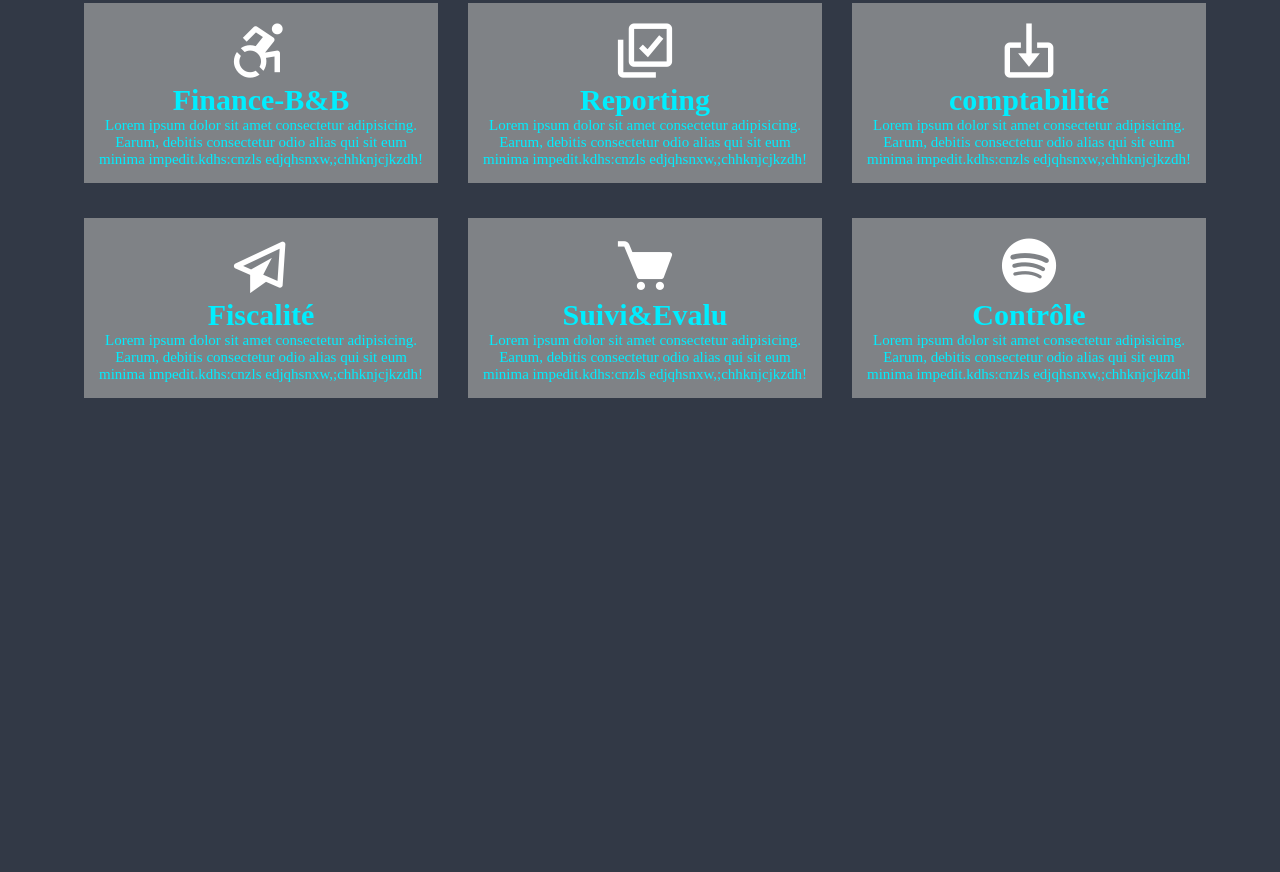
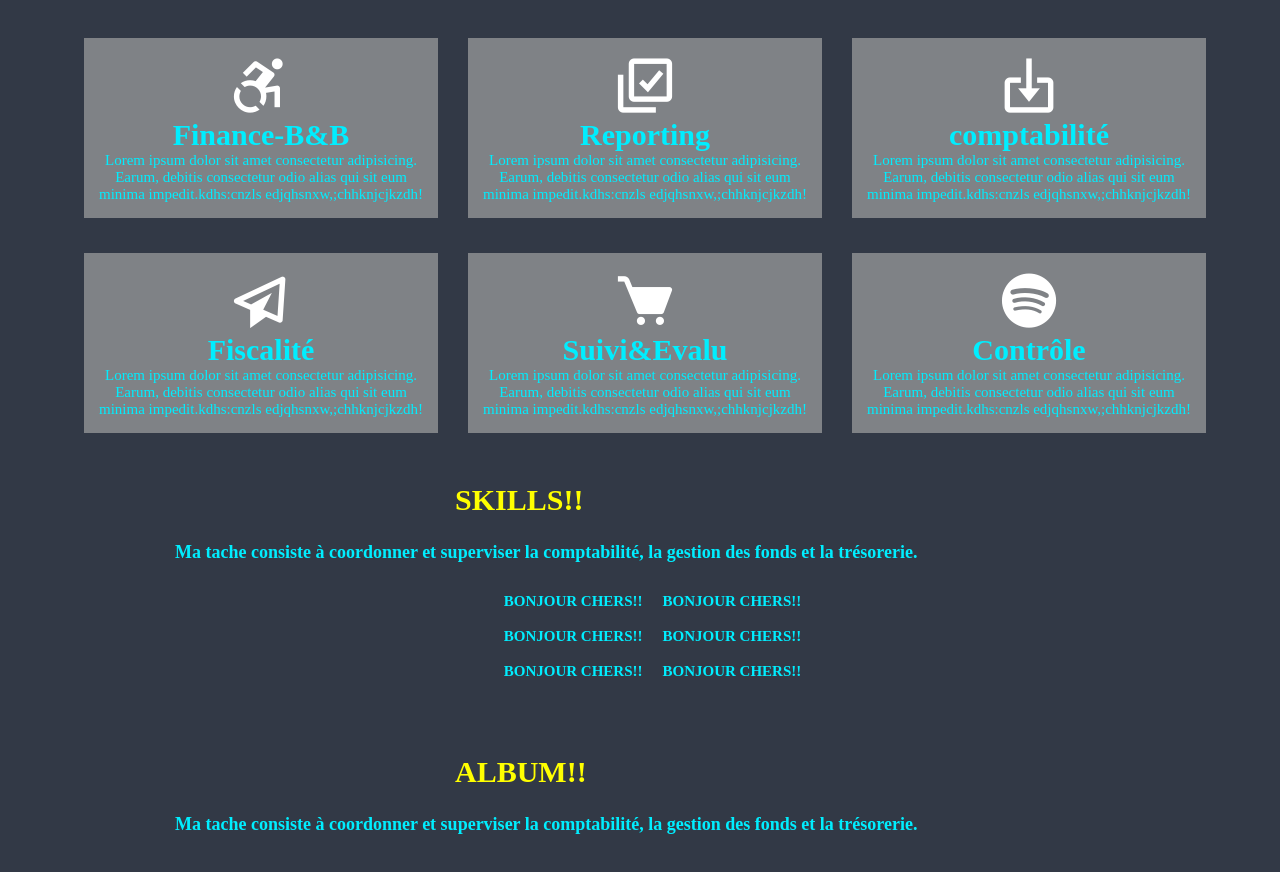
Before and after one commit to Camarag9907/Validation-du-CSS-HTML, a plain HTML site: page index.html in a window 1280 px wide. Shown: the part 2122-2994 px from the top of the page. Before the commit the page ends 2555 px from the top, so only its background shows below. Drawn offline with nearby package versions, Linux system fonts and the light colour scheme.

Commit message:
Créate&album
sldxic!kvhzi bsldjk

```diff
--- a/index.html
+++ b/index.html
@@ -18,7 +18,7 @@
             <a href="#about">About</a>
             <a href="#resume">Mon CV</a>
             <a href="#service">Services</a>
-            <a href="#skills">Skills</a>
+            <a href="#skill">Skills</a>
             <a href="#album">Album</a>
             <a href="#projet">projet</a>
             <a href="#contact_2">contact</a>
@@ -185,6 +185,58 @@
             </div>
         </div>
     </section>
+    <!-- LA SECTION SKILL -->
+    <section class="skill" id="skill">
+        <div class="skill_1">
+            <h1><span>SKILLS!!</span></h1>
+            <h3>Ma tache consiste à coordonner et superviser
+                la comptabilité, la gestion des fonds et la trésorerie.
+            </h3>
+        </div>
+        <div class="skill_2">
+            <div class="skill_2_1">
+                <div class="contenu_skill">
+                    <h1>BONJOUR CHERS!!</h1>
+                 </div>
+                 <div class="contenu_skill">
+                     <h1>BONJOUR CHERS!!</h1>
+                 </div>
+            </div>
+            <div class="skill_2_2">
+                <div class="contenu_skill">
+                    <h1>BONJOUR CHERS!!</h1>
+                 </div>
+                 <div class="contenu_skill">
+                     <h1>BONJOUR CHERS!!</h1>
+                 </div>
+            </div>
+            <div class="skill_2_3">
+                <div class="contenu_skill">
+                    <h1>BONJOUR CHERS!!</h1>
+                 </div>
+                 <div class="contenu_skill">
+                     <h1>BONJOUR CHERS!!</h1>
+                 </div>
+            </div>
+        </div>
+    </section>
+    <!-- LA SECTION ALBUM -->
+    <section class="album" id="album">
+        <div class="album_1">
+            <h1><span>ALBUM!!</span></h1>
+            <h3>Ma tache consiste à coordonner et superviser
+                la comptabilité, la gestion des fonds et la trésorerie.
+            </h3>
+        </div>
+        <div class="album_2">
+            <div class="album_2_1">
+            </div>
+            <div class="album_2_2">
+            </div>
+            <div class="album_2_3">
+            </div>
+        </div>
+    </section>
    </main>
 </body>
 </html>
--- a/styles.css
+++ b/styles.css
@@ -145,6 +145,7 @@ span {
     justify-content: center;
     align-items: center;
     flex-direction: column;
+    margin-bottom: 35px;
 }
 
 .contenu_1 {
@@ -245,6 +246,7 @@ span {
     margin-bottom: 35px;
     justify-content: center;
     gap: 2rem;
+    margin-bottom: 50px;
 }
 
 .about_service_2 {
@@ -302,3 +304,94 @@ span {
 .about_servive i:hover {
     color: yellowgreen;
 }
+
+.skill {
+    display: flex;
+    flex-direction: column;
+    justify-content: center;
+    /* align-items: center; */
+    margin-left: 25px;
+    margin-bottom: 50px;
+}
+
+.skill_1 {
+    justify-content: center;
+    align-items: center;
+    margin-bottom: 30px;
+    margin-left: 150px;
+}
+
+.skill_1 h1 {
+    justify-content: center;
+    align-items: center;
+    margin-left: 280px;
+    margin-bottom: 25px;
+}
+
+.skill_1 h3 {
+    font-size: 1.8rem;
+}
+
+.skill_2 {
+    display: flex;
+    flex-direction: column;
+    gap: 1.8rem;
+    margin-bottom: 25px;
+}
+
+.skill_2_1 {
+    display: flex;
+    flex-direction: row;
+    gap: 2rem;
+     justify-content: center;
+    align-items: center;
+  margin-left: 30px;
+    margin-right: 30px;
+}
+
+.skill_2_2 {
+    display: flex;
+    flex-direction: row;
+    gap: 2rem;
+     justify-content: center;
+    align-items: center;
+  margin-left: 30px;
+    margin-right: 30px;
+}
+
+.skill_2_3 {
+    display: flex;
+    flex-direction: row;
+    gap: 2rem;
+     justify-content: center;
+    align-items: center;
+  margin-left: 30px;
+    margin-right: 30px;
+}
+
+.album {
+    display: flex;
+    flex-direction: column;
+    justify-content: center;
+    /* align-items: center; */
+    margin-left: 25px;
+    margin-bottom: 50px;
+}
+
+.album_1 {
+    justify-content: center;
+    align-items: center;
+    margin-bottom: 30px;
+    margin-left: 150px;
+}
+
+.album_1 h1 {
+    justify-content: center;
+    align-items: center;
+    margin-left: 280px;
+    margin-bottom: 25px;
+}
+
+.album_1 h3 {
+    font-size: 1.8rem;
+}
```
